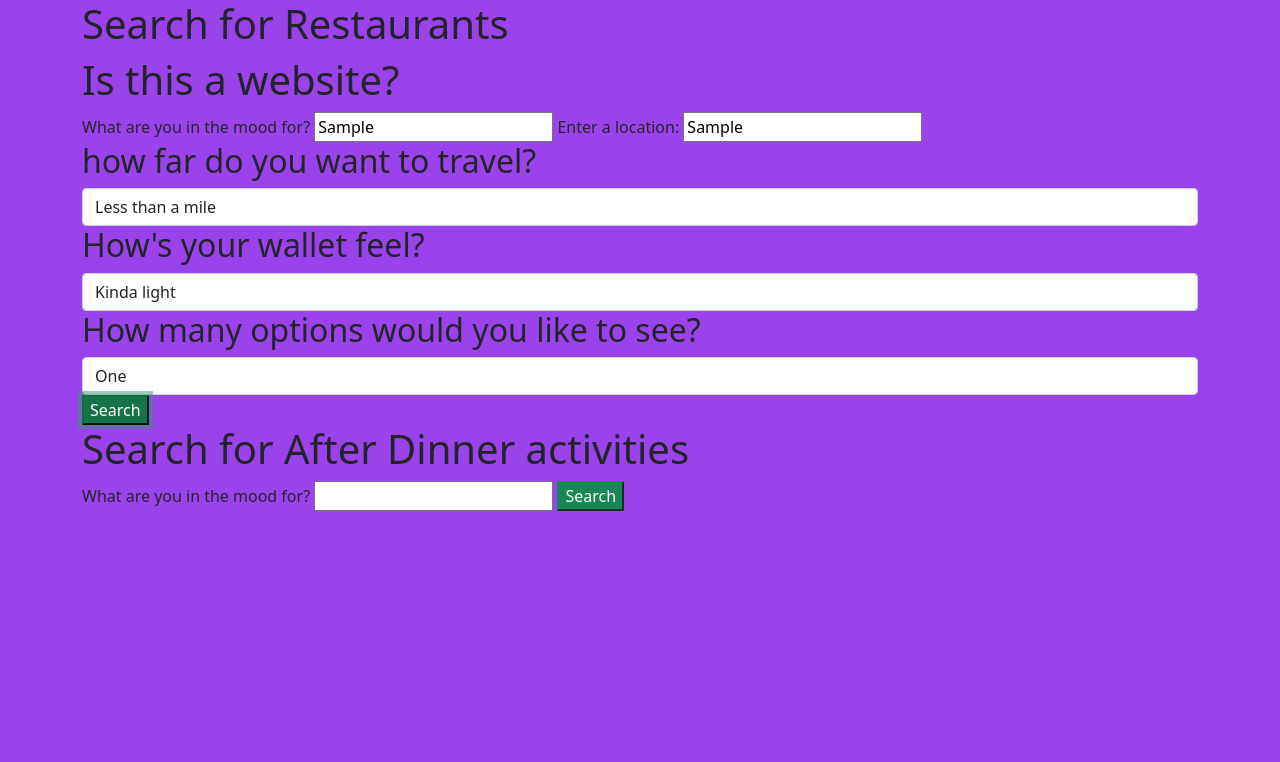
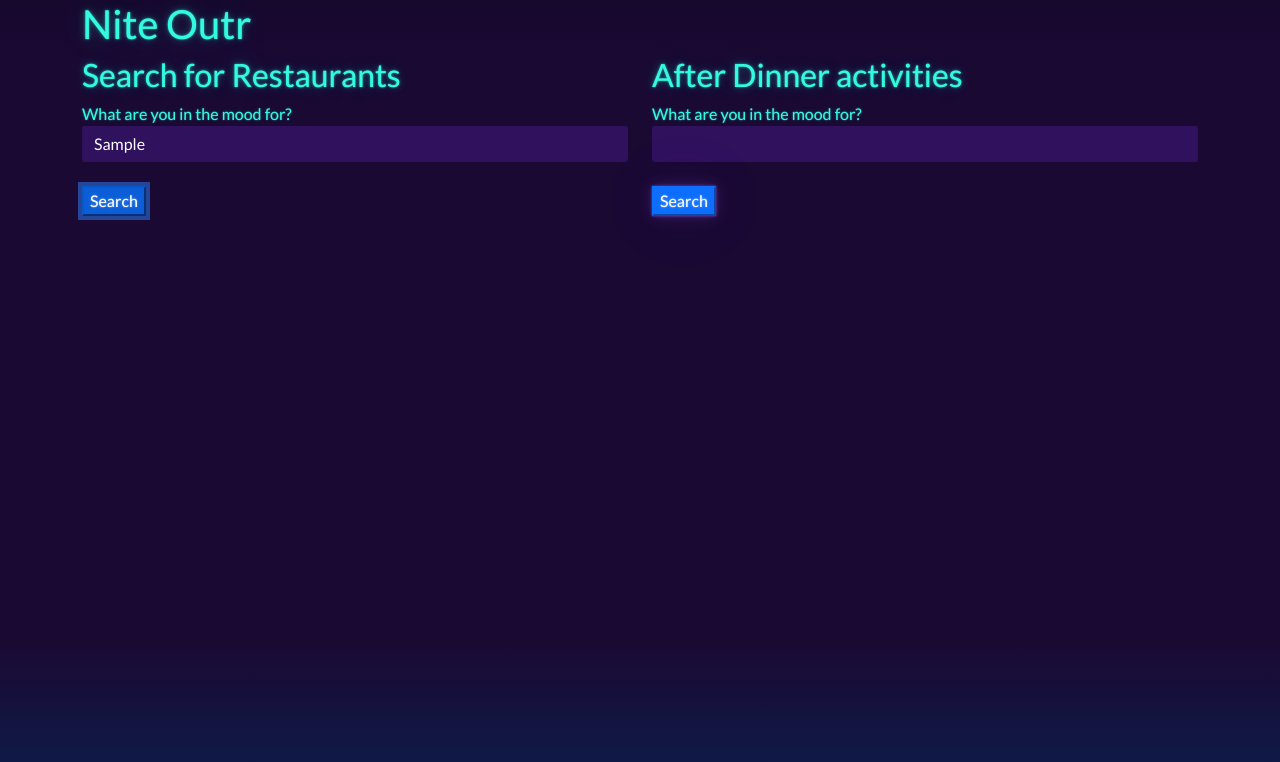
Before and after one commit to AaronDBoyd/Nite_Outr, a website built with webpack: page src/index.html in a window 1280 px wide. Both pictures are taken after typing "Sample", "Sample" into the empty fields and a click on the button "Search". Built offline with nearby package versions, Linux system fonts and the light colour scheme; no server answers.

Commit message:
add styling

```diff
--- a/src/index.html
+++ b/src/index.html
@@ -6,14 +6,21 @@
 </head>
 <body>
   <div class="container">
-    <h1>Search for Restaurants</h1>
-    <h1>Is this a website?</h1>
+    <h1>Nite Outr</h1>
+
+    <div class="row">
+      <div class="col">
+    <h2>Search for Restaurants</h2>
+
 
     <label for="keyWordSearch">What are you in the mood for?</label>
-    <input id="keyWordSearch" type="text">
+    <input class="form-control" id="keyWordSearch" type="text">
+    <br>
+    <div id="forms">
+
     <label for="searchLocation">Enter a location:</label>
-    <input id="searchLocation" type="text">
-    <h2>how far do you want to travel?</h2>
+    <input class="form-control" id="searchLocation" type="text">
+    <h4>how far do you want to travel?</h4>
     <select class="form-control" id="searchRadius">
       <option value="1000">Less than a mile</option>
       <option value="1600">Within a mile</option>
@@ -22,7 +29,7 @@
       <option value="8000">I'm happy to travel, show me things within five miles</option>
     </select>
 
-    <h2>How's your wallet feel?</h2>
+    <h4>How's your wallet feel?</h4>
     <select class = "form-control" id="priceRange">
       <option value ="1">Kinda light</option>
       <option value ="1,2">I could splurge, but I'm still on a budget</option>
@@ -30,7 +37,7 @@
       <option value="1,2,3,4">Psh, I'm a web dev, I don't worry about money</option>
     </select>
 
-    <h2>How many options would you like to see?</h2>
+    <h4>How many options would you like to see?</h4>
     <select class="form-control" id="resultsTotal">
       <option value="1">One</option>
       <option value="3">Three</option>
@@ -43,24 +50,29 @@
       <option value="review_count">The amount of reviews</option>
       <option value="distance">Distance</option>
     </select> -->
+    </div>
 
-    <button class="btn-success" id="enterSearch">Search</button>
+    <button class="btn-primary" id="enterSearch">Search</button>
     <div class="showRestaurants"></div>
     <div class="showErrors"></div>
+    </div>
+    <div class="col">
   <div class="activities">
-    <h1>Search for After Dinner activities</h1>
+    <h2>After Dinner activities</h2>
 
     <label for="keyWordSearchA">What are you in the mood for?</label>
-    <input id="keyWordSearchA" type="text">
+    <input class="form-control" id="keyWordSearchA" type="text">
 
 
-
-    <button class="btn-success" id="enterSearchA">Search</button>
+      <br>
+    <button class="btn-primary" id="enterSearchA">Search</button>
     <div class="showActivities"></div>
 
     <div class="showErrorsA"></div>
 
   </div>
+    </div>
+    </div>
 
 
 
--- a/src/index.js
+++ b/src/index.js
@@ -1,6 +1,7 @@
 import $ from 'jquery';
 import 'bootstrap';
 import 'bootstrap/dist/css/bootstrap.min.css';
+import "bootswatch/dist/vapor/bootstrap.min.css";
 import './css/styles.css';
 import DinnerService from './services/dinner-service.js';
 
@@ -53,6 +54,7 @@ function getElementsA(response) {
 $(document).ready(function() {
   $('#enterSearch').click(function() {
     $(".activities").show();
+    $("#forms").hide();
     const searchWord = $('#keyWordSearch').val();
     const zip = $('#searchLocation').val();
     const radius = $('#searchRadius').val();
```
